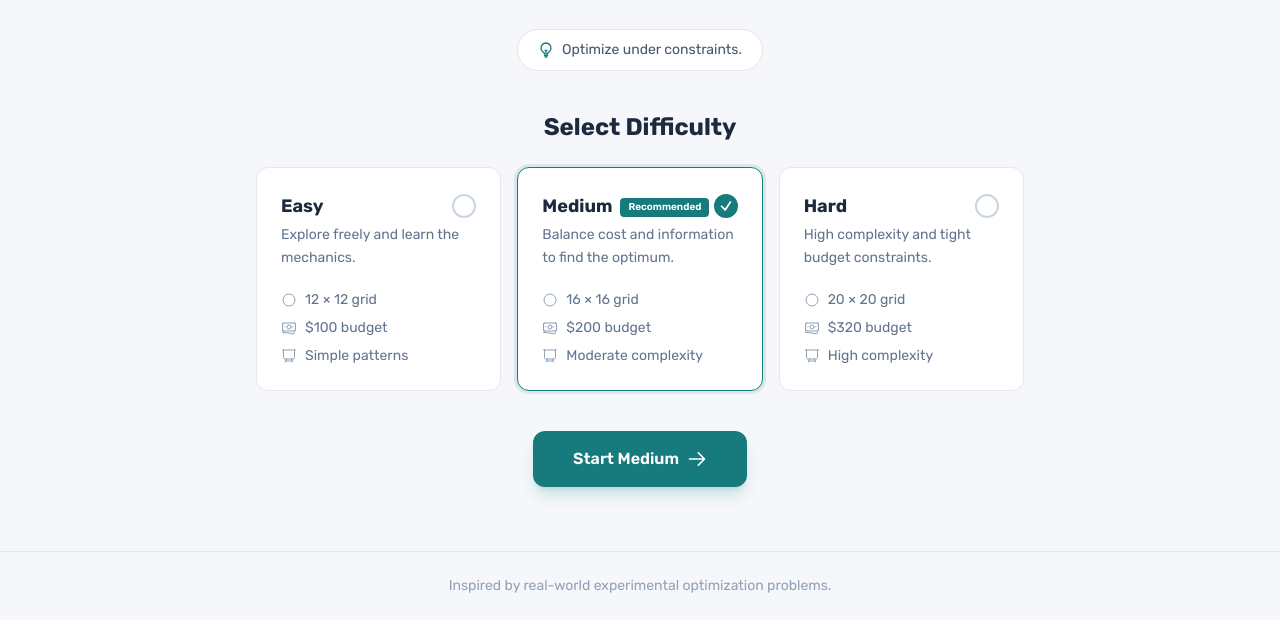
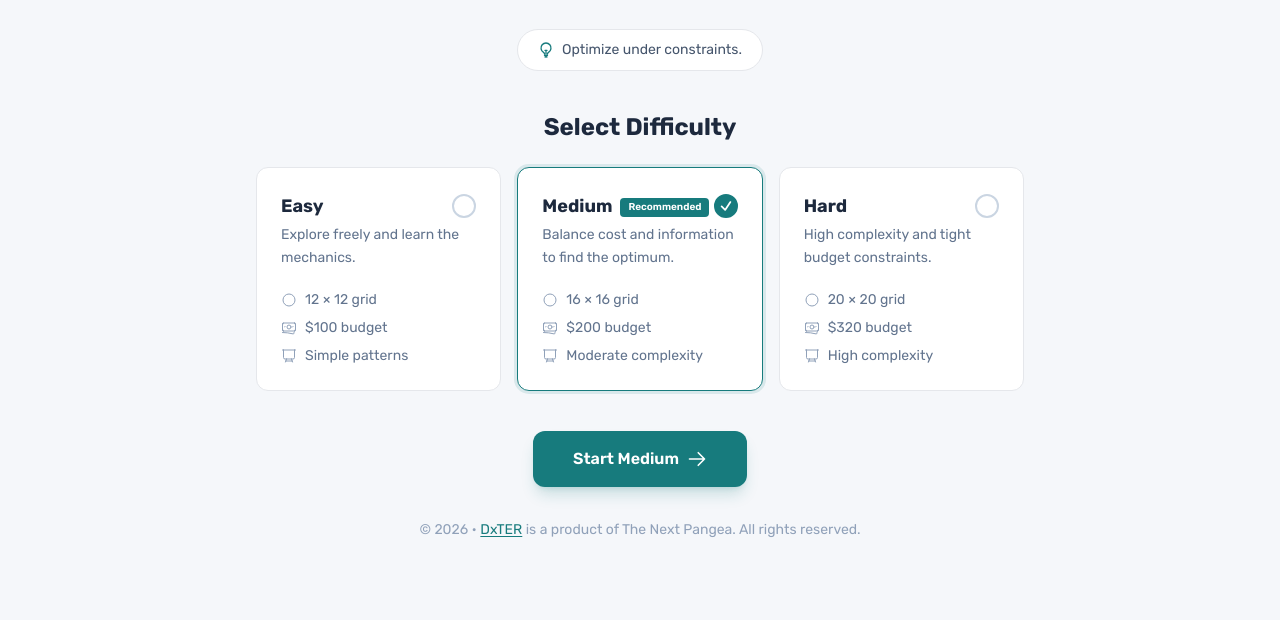
Before and after one commit to TheNextPangeaSL/dxter-playground, an Astro site: page / in a window 1280 px wide. Shown: the part 252-872 px from the top of the page. After the commit the page ends 803 px from the top, so only its background shows below. Built offline with nearby package versions, Linux system fonts and the light colour scheme; Astro itself is replaced by a stand-in of ours.

```diff
--- a/src/components/game/App.tsx
+++ b/src/components/game/App.tsx
@@ -9,7 +9,7 @@ export default function App() {
   const phase = useStore($phase);
 
   return (
-    <div className="min-h-dvh flex flex-col">
+    <div className="h-full flex flex-col">
       {phase === "landing" && <Landing />}
       {phase === "setup" && <Setup />}
       {phase === "playing" && <GameBoard />}
--- a/src/components/game/Landing.tsx
+++ b/src/components/game/Landing.tsx
@@ -284,11 +284,6 @@ export default function Landing() {
           </svg>
         </button>
       </main>
-
-      {/* ── Footer ── */}
-      <footer className="py-6 text-center text-sm text-slate-400 border-t border-[#e5e7eb]">
-        Inspired by real-world experimental optimization problems.
-      </footer>
 
       {/* ── Player Name Modal ── */}
       {showNameModal && (
--- a/src/layouts/Layout.astro
+++ b/src/layouts/Layout.astro
@@ -32,11 +32,20 @@ const {
         <title>{title}</title>
     </head>
     <body
-        class="min-h-dvh bg-[#f5f7fa] text-slate-800 font-sans antialiased selection:bg-dxter-500/20 selection:text-dxter-900"
+        class="h-dvh flex flex-col bg-[#f5f7fa] text-slate-800 font-sans antialiased selection:bg-dxter-500/20 selection:text-dxter-900"
     >
-        <main class="relative">
+        <main class="relative flex-1 min-h-0">
             <slot />
         </main>
+        <footer class="w-full py-2 text-center text-sm text-slate-400 shrink-0">
+            © 2026 • <a
+                href="https://dxter.ai"
+                target="_blank"
+                rel="noopener noreferrer"
+                class="text-[#177B7D] hover:text-[#125d5f] underline underline-offset-2 transition-colors"
+                >DxTER</a
+            > is a product of The Next Pangea. All rights reserved.
+        </footer>
     </body>
 </html>
 
--- a/src/lib/grid.ts
+++ b/src/lib/grid.ts
@@ -236,12 +236,8 @@ export function revealCell(
     wasSuggested: cell.suggested,
   };
 
-  // Clear all suggestion markers after a reveal (they will be recalculated)
-  for (const r of newGrid) {
-    for (const c of r) {
-      c.suggested = false;
-    }
-  }
+  // Only clear the suggestion marker on the revealed cell (keep remaining suggestions visible)
+  targetCell.suggested = false;
 
   // Calculate new score
   const newScore = calculateScore(
@@ -301,7 +297,8 @@ export function setSuggestions(
   grid: Cell[][],
   suggestions: GridPosition[],
 ): Cell[][] {
-  const newGrid = grid.map((r) => r.map((c) => ({ ...c, suggested: false })));
+  // Keep existing suggestions and accumulate new ones on top
+  const newGrid = grid.map((r) => r.map((c) => ({ ...c })));
 
   for (const pos of suggestions) {
     const cell = newGrid[pos.row]?.[pos.col];
--- a/src/lib/optimizer.ts
+++ b/src/lib/optimizer.ts
@@ -506,7 +506,7 @@ export class BayesianOptimizer {
     const unrevealed: Cell[] = [];
     for (const row of grid) {
       for (const cell of row) {
-        if (!cell.revealed) {
+        if (!cell.revealed && !cell.suggested) {
           unrevealed.push(cell);
         }
       }
```
